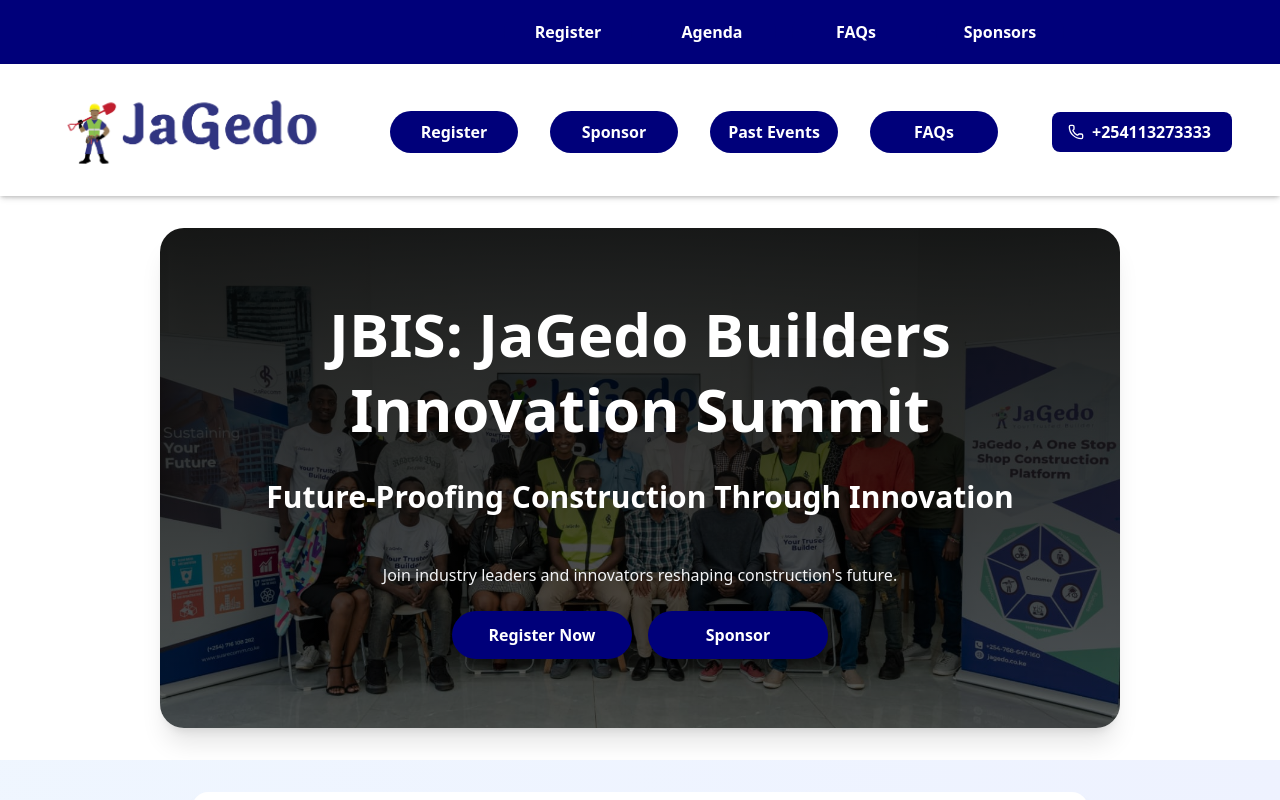
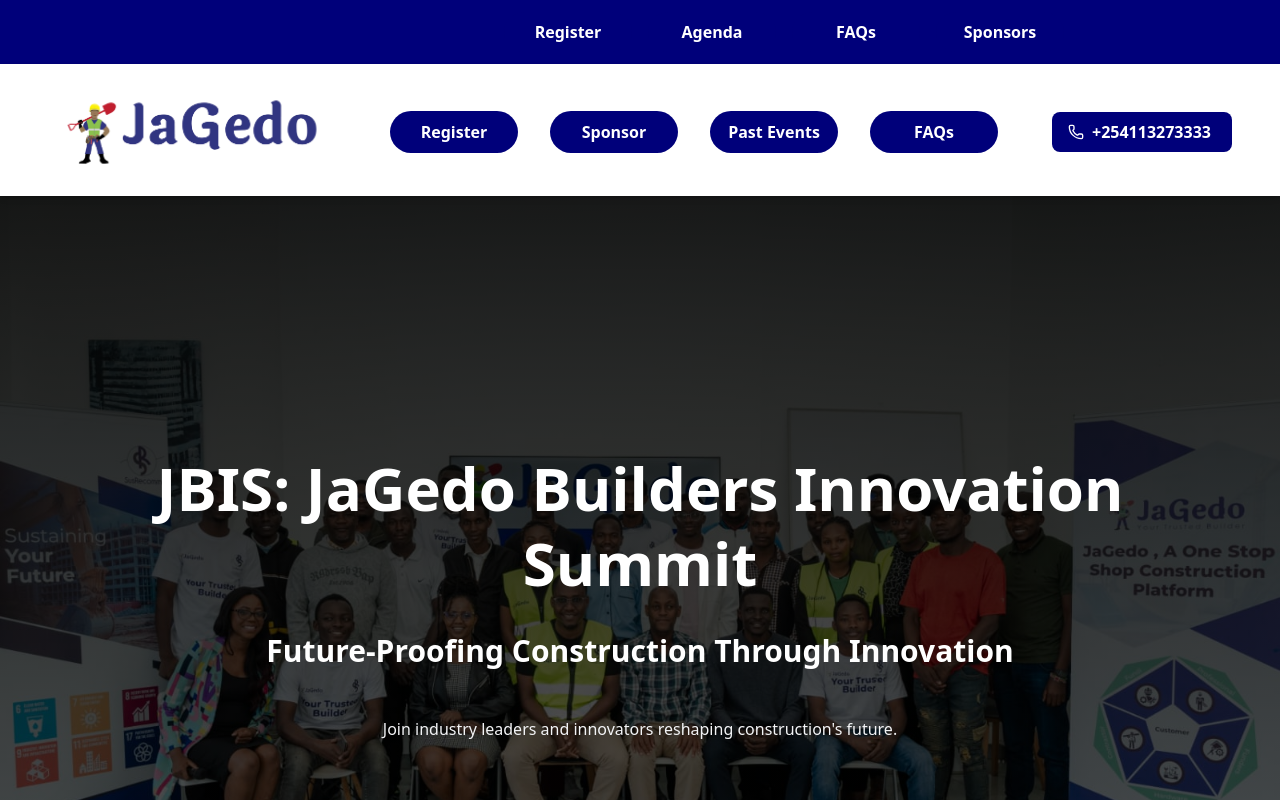
Before and after one commit to gituhumwangi/JBIS, a React (Vite) app in the folder jagedo-sEvents/: page / in a window 1280 px wide. Shown: the top 800 px of the page. Built offline with nearby package versions, Linux system fonts and the light colour scheme.

Commit message:
Update18.0

```diff
--- a/jagedo-sEvents/src/pages/FAQs.jsx
+++ b/jagedo-sEvents/src/pages/FAQs.jsx
@@ -1,6 +1,7 @@
 import React, { useState } from 'react';
 import NavBar from '../components/NavBar';
 import Footer from '../components/Footer';
+import NavBar2 from '../components/NavBar2';
 
 const FAQPage = () => {
   const [openFAQ, setOpenFAQ] = useState(null);
@@ -125,6 +126,7 @@
     <div className="flex flex-col min-h-screen bg-white">
       {/* NavBar */}
       <div className="sticky top-0 z-50 bg-white shadow-md">
+        <NavBar2 />
         <NavBar />
       </div>
 
--- a/jagedo-sEvents/src/pages/Home.jsx
+++ b/jagedo-sEvents/src/pages/Home.jsx
@@ -179,9 +179,9 @@
         </div>
 
 {/* Hero Section */}
-      <div className="px-4 md:px-20 lg:px-40 py-8 text-white">
+<div className="w-full h-screen text-white">
   <div
-    className="h-125 disabled:opacity-50 rounded-3xl bg-cover bg-center bg-no-repeat flex flex-col justify-center items-center text-center p-8 md:p-16 gap-6 shadow-xl"
+    className="w-full h-full bg-cover bg-center bg-no-repeat flex flex-col justify-center items-center text-center p-8 md:p-16 gap-6"
     style={{
       backgroundImage: `linear-gradient(rgba(0, 0.9, 0.9, 0.9), rgba(0, 0, 0, 0.6)), url(${Card1})`,
     }}
@@ -194,7 +194,7 @@
       Future-Proofing Construction Through Innovation
     </h2>
 
-   <div className="text-gray-100 text-base sm:text-lg md:text-xl max-w-2xl space-y-2">
+    <div className="text-gray-100 text-base sm:text-lg md:text-xl max-w-2xl space-y-2">
       {/* <div className="flex items-center justify-center gap-2">
         <MapPin className="text-blue-400" size={20} />
         <span>TBD</span>
@@ -215,15 +215,15 @@
       Join industry leaders and innovators reshaping construction's future.
     </p>
 
-    <div className="flex gap-4">
-    <Button className="w-full sm:w-auto  md:w-40 lg:w-45 text-white font-bold px-5 py-3 shadow-lg transition">
-      <Link to="/registration">Register Now</Link>
-    </Button>
+    {/* <div className="flex gap-4">
+      <Button className="w-full sm:w-auto md:w-40 lg:w-45 text-white font-bold px-5 py-3 shadow-lg transition">
+        <Link to="/registration">Register Now</Link>
+      </Button>
 
-    <Button className="w-full sm:w-auto  md:w-40 lg:w-45 text-white font-bold px-5 py-3 shadow-lg transition ">
-      <Link to="/sponsors">Sponsor</Link>
-    </Button>
-    </div>
+      <Button className="w-full sm:w-auto md:w-40 lg:w-45 text-white font-bold px-5 py-3 shadow-lg transition">
+        <Link to="/sponsors">Sponsor</Link>
+      </Button>
+    </div> */}
   </div>
 </div>
 
```
